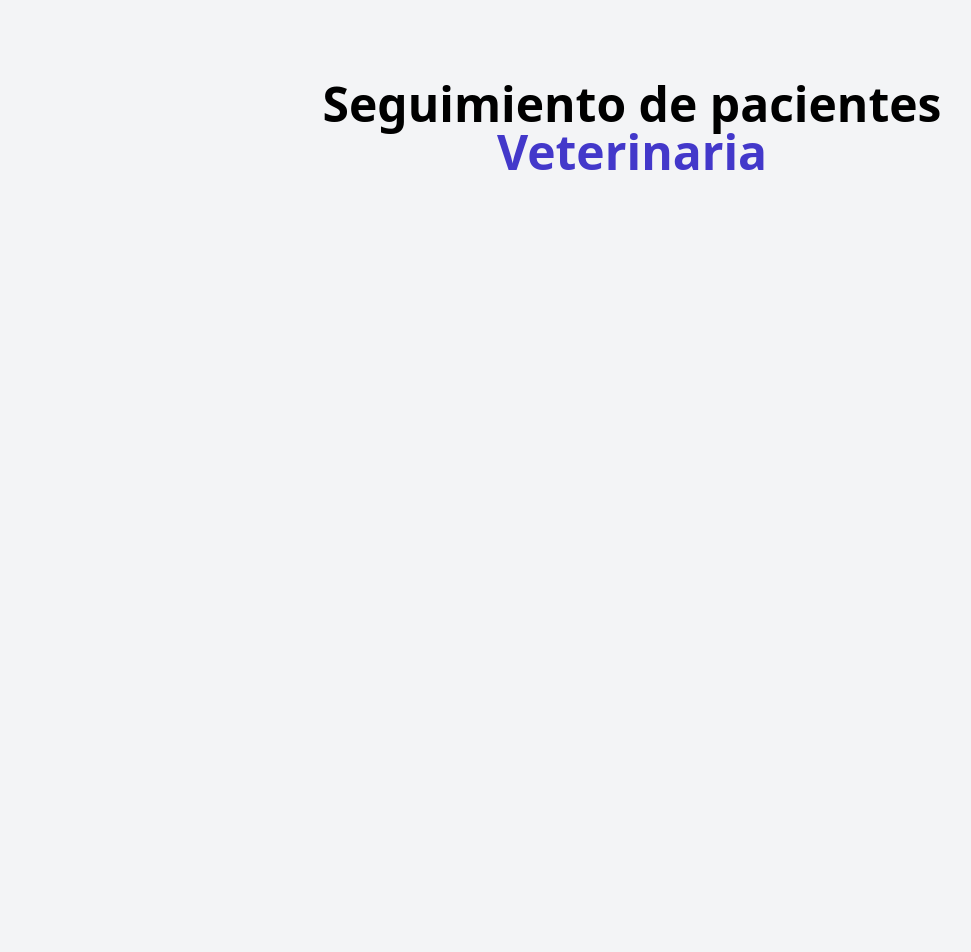
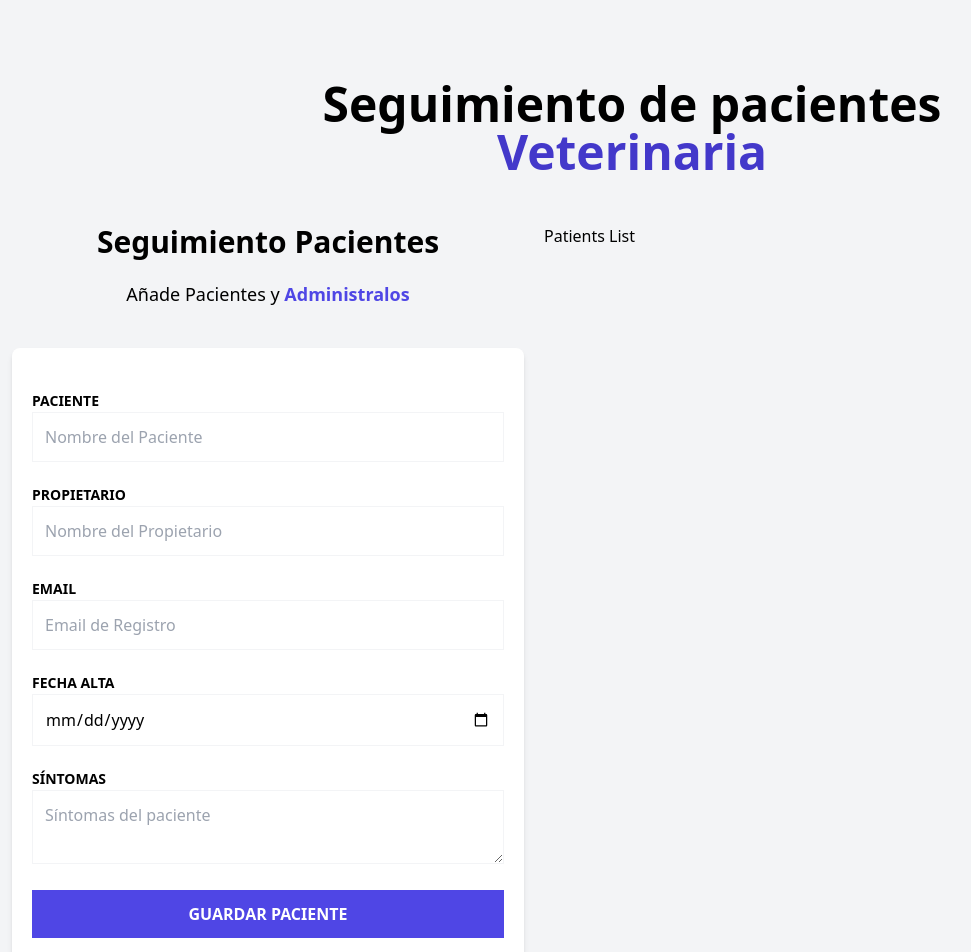
Before and after one commit to RoyemFiguer/patients-zustand, a React (Vite) app: page / in a window 1280 px wide. Shown: the top 952 px of the page, without its empty margins (8-979 px from the left). Before the commit the page ends 880 px from the top, so only its background shows below. Built offline with nearby package versions, Linux system fonts and the light colour scheme.

Commit message:
New components and installing React Hook Form

```diff
--- a/package.json
+++ b/package.json
@@ -11,7 +11,8 @@
   },
   "dependencies": {
     "react": "^18.3.1",
-    "react-dom": "^18.3.1"
+    "react-dom": "^18.3.1",
+    "react-hook-form": "^7.52.1"
   },
   "devDependencies": {
     "@types/react": "^18.3.3",
--- a/src/App.tsx
+++ b/src/App.tsx
@@ -1,3 +1,5 @@
+import PatientForm from "./components/PatientForm"
+import PatientsList from "./components/PatientsList"
 
 function App() {
 
@@ -7,8 +9,13 @@
         <h1 className="font-black text-5xl text-center md:w-2/3 md:mx-auto">
           Seguimiento de pacientes {''}
           <span className="text-indigo-700">Veterinaria</span>
+        </h1>
 
-        </h1>
+        <div className="mt-12 md:flex">
+          <PatientForm/>
+          <PatientsList/>
+        </div>
+
       </div>
     </>
   )
--- /dev/null
+++ b/src/components/PatientForm.tsx
@@ -0,0 +1,89 @@
+import {useForm} from 'react-hook-form'
+
+export default function PatientForm() {
+
+    const {register} = useForm()
+
+    return (
+      <div className="md:w-1/2 lg:w-2/5 mx-5">
+          <h2 className="font-black text-3xl text-center">Seguimiento Pacientes</h2>
+
+          <p className="text-lg mt-5 text-center mb-10">
+              Añade Pacientes y {''}
+              <span className="text-indigo-600 font-bold">Administralos</span>
+          </p>
+
+          <form
+              className="bg-white shadow-md rounded-lg py-10 px-5 mb-10"
+              noValidate
+          >
+                <div className="mb-5">
+                    <label htmlFor="name" className="text-sm uppercase font-bold">
+                        Paciente
+                    </label>
+                    <input
+                        id="name"
+                        className="w-full p-3  border border-gray-100"
+                        type="text"
+                        placeholder="Nombre del Paciente"
+                        {...register('name',{
+                            required: 'El nombre del paciente es obligatorio'
+                        })}
+                    />
+                </div>
+
+                <div className="mb-5">
+                  <label htmlFor="caretaker" className="text-sm uppercase font-bold">
+                      Propietario
+                  </label>
+                  <input
+                      id="caretaker"
+                      className="w-full p-3  border border-gray-100"
+                      type="text"
+                      placeholder="Nombre del Propietario"
+                  />
+                </div>
+
+              <div className="mb-5">
+                <label htmlFor="email" className="text-sm uppercase font-bold">
+                    Email
+                </label>
+                <input
+                    id="email"
+                    className="w-full p-3  border border-gray-100"
+                    type="email"
+                    placeholder="Email de Registro"
+                />
+              </div>
+
+              <div className="mb-5">
+                  <label htmlFor="date" className="text-sm uppercase font-bold">
+                      Fecha Alta
+                  </label>
+                  <input
+                      id="date"
+                      className="w-full p-3  border border-gray-100"
+                      type="date"
+                  />
+              </div>
+
+              <div className="mb-5">
+                  <label htmlFor="symptoms" className="text-sm uppercase font-bold">
+                  Síntomas
+                  </label>
+                  <textarea
+                      id="symptoms"
+                      className="w-full p-3  border border-gray-100"
+                      placeholder="Síntomas del paciente"
+                  ></textarea>
+              </div>
+
+              <input
+                  type="submit"
+                  className="bg-indigo-600 w-full p-3 text-white uppercase font-bold hover:bg-indigo-700 cursor-pointer transition-colors"
+                  value='Guardar Paciente'
+              />
+          </form>
+      </div>
+    )
+  }
--- /dev/null
+++ b/src/components/PatientsList.tsx
@@ -0,0 +1,6 @@
+
+export default function PatientsList() {
+  return (
+    <div>Patients List</div>
+  )
+}
```
Also changed, not shown: 1 other file (tests, documents, lock files or other folders).
